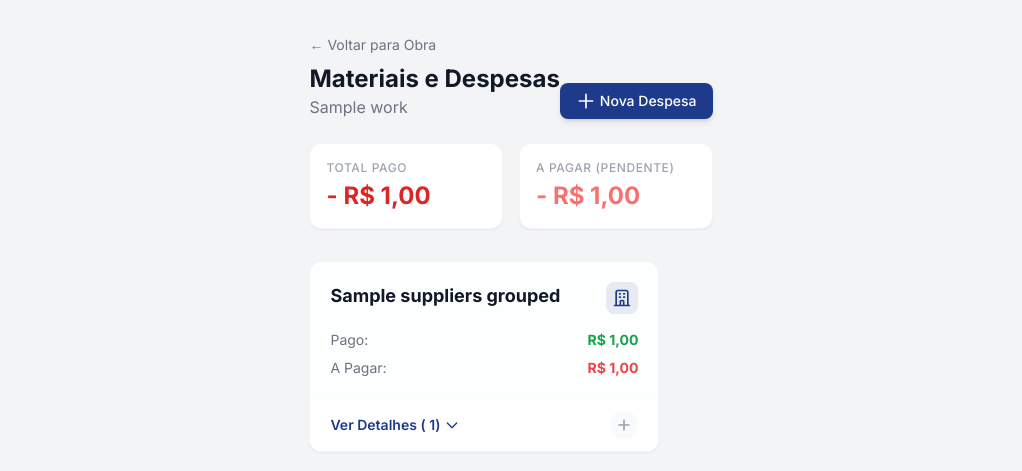
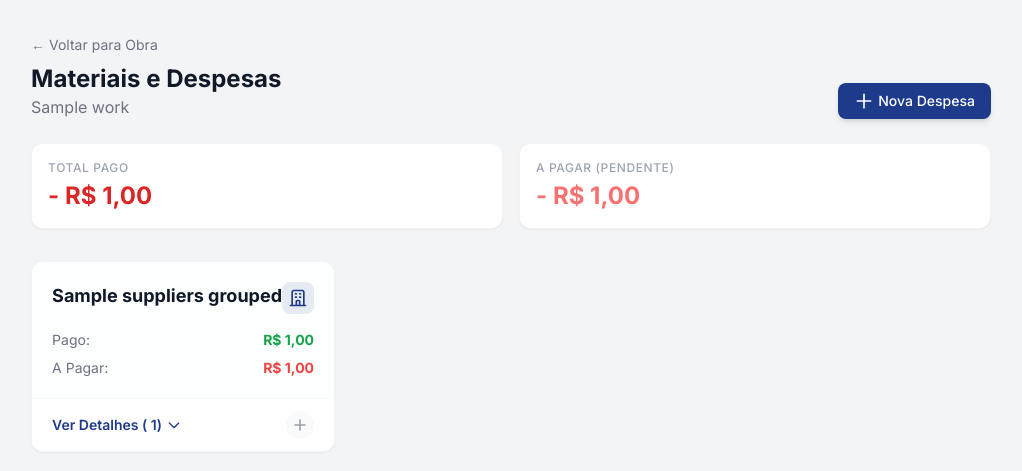
Before and after one commit to avanteservico/avanteservico, a PHP site: the page made by app/Views/materials/index.php in a window 1280 px wide. Shown: the top 471 px of the page, without its empty margins (129-1151 px from the left). Run offline with PHP 8.4, Linux system fonts and the light colour scheme; the template is opened without the code that fills it: most values are stand-ins (such as "Sample title", 1, 10 or a date in 2020); some libraries are stand-ins or nearby versions.

Commit message:
style: reverte rolagem horizontal para vertical (grid)

```diff
--- a/app/Views/financial/expenses.php
+++ b/app/Views/financial/expenses.php
@@ -35,10 +35,10 @@
                 Nenhuma despesa ou material cadastrado.
             </div>
         <?php else: ?>
-            <div class="flex overflow-x-auto pb-4 gap-6 snap-x scrollbar-hide sm:scrollbar-default">
+            <div class="grid grid-cols-1 md:grid-cols-2 lg:grid-cols-3 gap-6">
                 <?php foreach ($suppliersGrouped as $sId => $group): ?>
                     <div
-                        class="min-w-[300px] md:min-w-[350px] bg-white rounded-xl shadow-sm border border-gray-100 overflow-hidden flex flex-col h-full hover:shadow-md transition-shadow duration-200 snap-start">
+                        class="bg-white rounded-xl shadow-sm border border-gray-100 overflow-hidden flex flex-col h-full hover:shadow-md transition-shadow duration-200">
                         <!-- Card Header -->
                         <div class="p-5 border-b border-gray-50 bg-gray-50/30">
                             <div class="flex justify-between items-start mb-4">
--- a/app/Views/materials/index.php
+++ b/app/Views/materials/index.php
@@ -50,10 +50,10 @@
                 Nenhuma despesa ou material cadastrado.
             </div>
         <?php else: ?>
-            <div class="flex overflow-x-auto pb-4 gap-6 snap-x scrollbar-hide sm:scrollbar-default">
+            <div class="grid grid-cols-1 md:grid-cols-2 lg:grid-cols-3 gap-6">
                 <?php foreach ($suppliersGrouped as $sId => $group): ?>
                     <div
-                        class="min-w-[300px] md:min-w-[350px] bg-white rounded-xl shadow-sm border border-gray-100 overflow-hidden flex flex-col h-full hover:shadow-md transition-shadow duration-200 snap-start">
+                        class="bg-white rounded-xl shadow-sm border border-gray-100 overflow-hidden flex flex-col h-full hover:shadow-md transition-shadow duration-200">
                         <!-- Card Header -->
                         <div class="p-5 border-b border-gray-50 bg-gray-50/30">
                             <div class="flex justify-between items-start mb-4">
```
